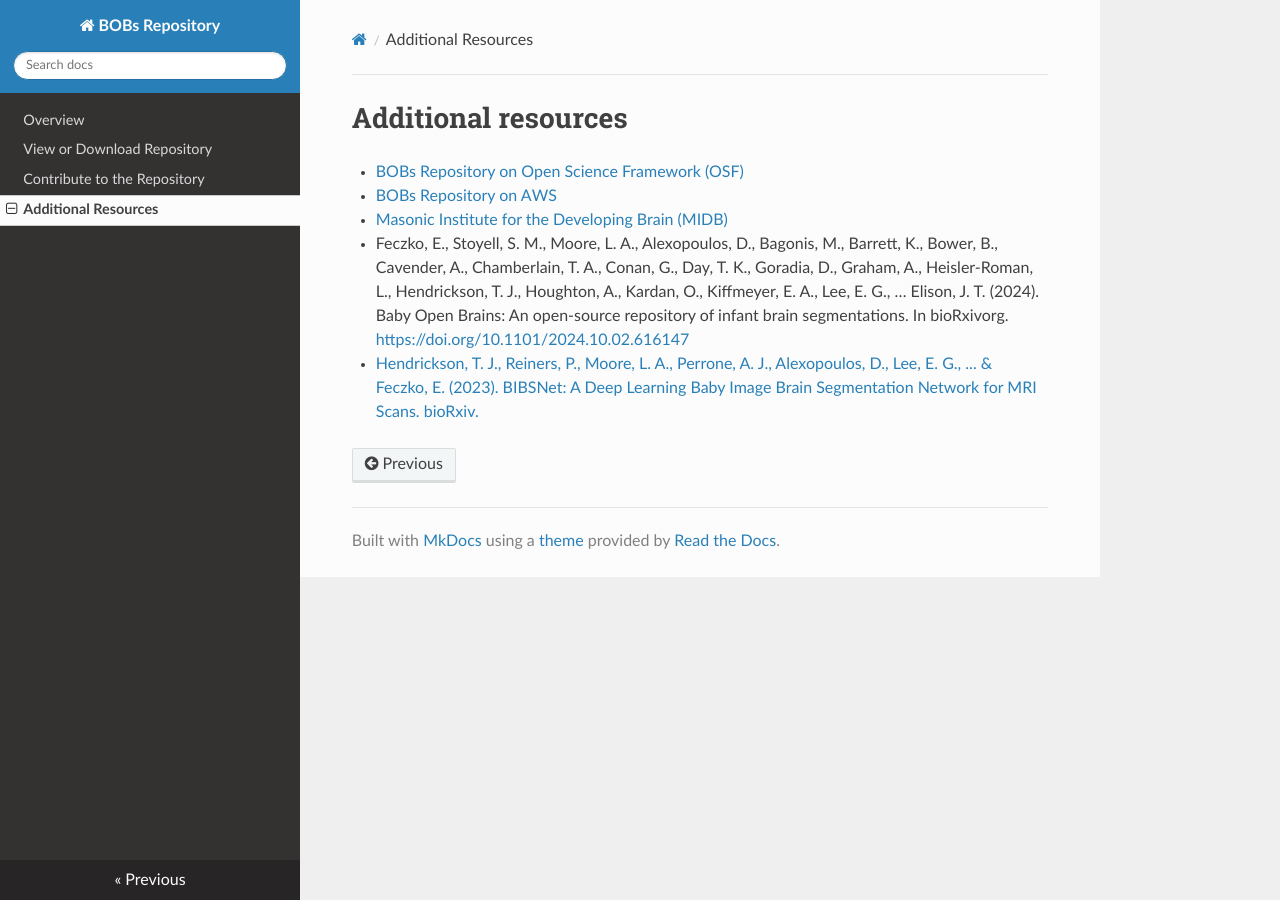
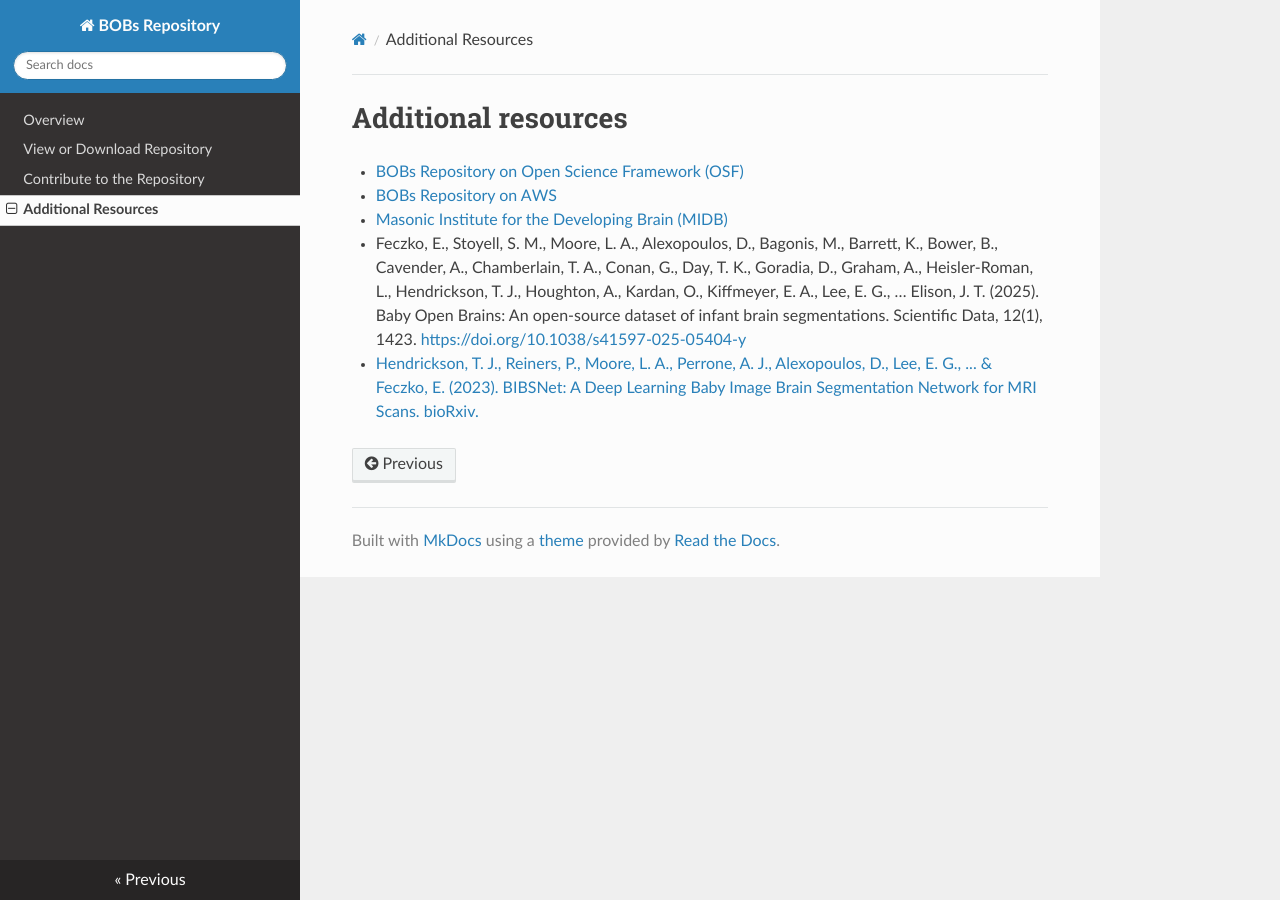
Before and after one commit to DCAN-Labs/BOBsRepositoryRTD, an MkDocs documentation site: the page built from docs/resources.md, in a window 1280 px wide. Built offline with MkDocs 1.6.1, drawn with Linux system fonts in a browser that asks for light colours; nearby versions of some CDN libraries.

Commit message:
Update citation for Baby Open Brains dataset
Updated citation for Baby Open Brains repository with new publication details.

```diff
--- a/docs/resources.md
+++ b/docs/resources.md
@@ -3,5 +3,5 @@
 * [BOBs Repository on Open Science Framework (OSF)](https://osf.io/wdr78/)
 * [BOBs Repository on AWS](https://registry.opendata.aws/bobsrepository/)
 * [Masonic Institute for the Developing Brain (MIDB)](https://midb.umn.edu/)
-* Feczko, E., Stoyell, S. M., Moore, L. A., Alexopoulos, D., Bagonis, M., Barrett, K., Bower, B., Cavender, A., Chamberlain, T. A., Conan, G., Day, T. K., Goradia, D., Graham, A., Heisler-Roman, L., Hendrickson, T. J., Houghton, A., Kardan, O., Kiffmeyer, E. A., Lee, E. G., … Elison, J. T. (2024). Baby Open Brains: An open-source repository of infant brain segmentations. In bioRxivorg. [https://doi.org/10.1101/2024.10.02.616147](https://doi.org/10.1101/2024.10.02.616147)
+* Feczko, E., Stoyell, S. M., Moore, L. A., Alexopoulos, D., Bagonis, M., Barrett, K., Bower, B., Cavender, A., Chamberlain, T. A., Conan, G., Day, T. K., Goradia, D., Graham, A., Heisler-Roman, L., Hendrickson, T. J., Houghton, A., Kardan, O., Kiffmeyer, E. A., Lee, E. G., … Elison, J. T. (2025). Baby Open Brains: An open-source dataset of infant brain segmentations. Scientific Data, 12(1), 1423. [https://doi.org/10.1038/s41597-025-05404-y](https://doi.org/10.1038/s41597-025-05404-y)
 * [Hendrickson, T. J., Reiners, P., Moore, L. A., Perrone, A. J., Alexopoulos, D., Lee, E. G., ... & Feczko, E. (2023). BIBSNet: A Deep Learning Baby Image Brain Segmentation Network for MRI Scans. bioRxiv.](https://www.biorxiv.org/content/10.1101/2023.03.22.533696v2)
```
